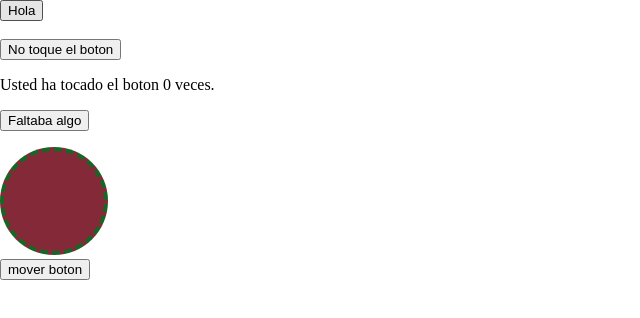
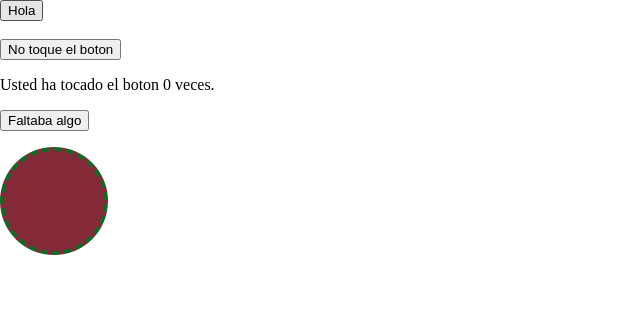
Before and after one commit to Ballesta44/ballesta44.github.io, a plain HTML site: page index.html in a window 1280 px wide. Shown: the whole page, without its empty margins (0-640 px from the left). Drawn offline with Linux system fonts and the light colour scheme.

Commit message:
Update index.html

```diff
--- a/index.html
+++ b/index.html
@@ -25,7 +25,6 @@
 <p><span id="canta"></span></p>
 
 <div><span onclick="gorra()" onmouseover="posicion()"" id="botonazo"> </span></div>
-<button onclick="posicion()">mover boton</button>
 
 </footer>
 
```
